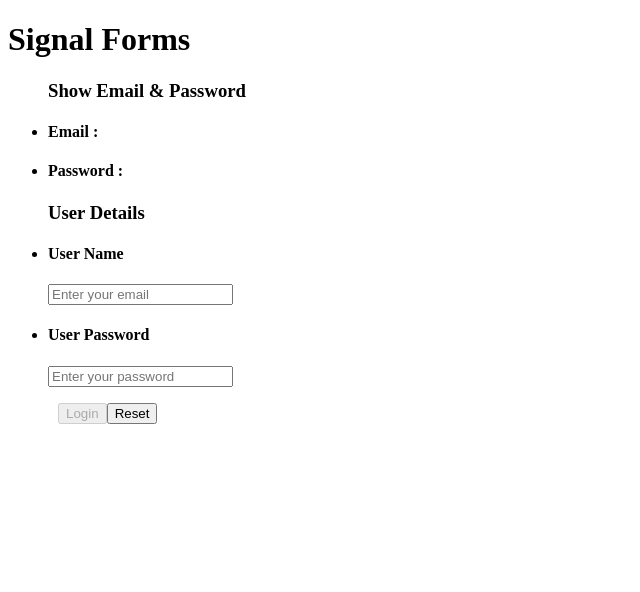
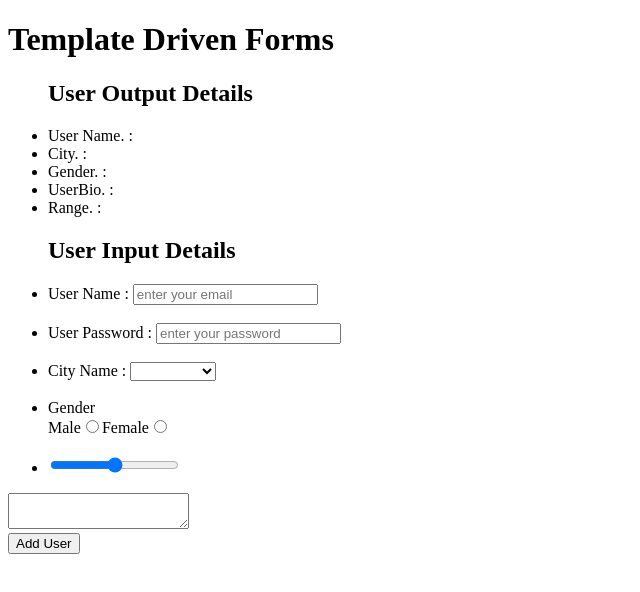
Before and after one commit to razaaamir365/Basic-Reactive-Forms-Project-Angular, an Angular app: page / in a window 1280 px wide. Shown: the top 592 px of the page, without its empty margins (0-640 px from the left). Built offline with nearby package versions, Linux system fonts and the light colour scheme.

Commit message:
add template driven forms

```diff
--- a/src/app/app.html
+++ b/src/app/app.html
@@ -1,4 +1,5 @@
 
 <!-- <app-reactive-form></app-reactive-form> -->
 <!-- <app-group-forms></app-group-forms> -->
-<app-signal-forms></app-signal-forms>
+<!-- <app-signal-forms></app-signal-forms> -->
+ <app-template-driven-forms></app-template-driven-forms>
--- a/src/app/app.ts
+++ b/src/app/app.ts
@@ -2,16 +2,15 @@ import { Component, signal } from '@angular/core';
 import { ReactiveForm } from './reactive-form/reactive-form';
 import { GroupForms } from './group-forms/group-forms';
 import { SignalForms } from './signal-forms/signal-forms';
+import { TemplateDrivenForms } from './template-driven-forms/template-driven-forms';
 
 @Component({
   selector: 'app-root',
-  imports: [SignalForms],
+  imports: [TemplateDrivenForms],
+  // imports: [SignalForms],
   // imports: [GroupForms],
   // imports: [ReactiveForm],
   templateUrl: './app.html',
   styleUrl: './app.css'
 })
-export class App {
-  protected readonly title = signal('my-angular-app');
-
-}
+export class App {}
--- /dev/null
+++ b/src/app/template-driven-forms/template-driven-forms.html
@@ -0,0 +1,54 @@
+<h1>Template Driven Forms</h1>
+
+<ul>
+    <h2>User Output Details </h2>
+    <li>User Name. : {{userDetails.userName}}</li>
+    <li>City. : {{userDetails.city}}</li>
+    <li>Gender. : {{userDetails.gender}}</li>
+    <li>UserBio. : {{userDetails.userBio}}</li>
+    <li>Range. : {{userDetails.range}}</li>
+</ul>
+
+<form #userForm="ngForm" (ngSubmit)="addUser(userForm)">
+    <ul>
+        <h2>User Input Details</h2>
+        <li>
+            <label for="">User Name : </label>
+            <input type="text" name="userName" placeholder="enter your email" ngModel>
+        </li>
+        <br>
+        <li>
+            <label for="">User Password : </label>
+            <input type="password" name="password" placeholder="enter your password" ngModel>
+        </li>
+        <br>
+        <li>
+            <label for="city">City Name : </label>
+            <select name="city" id="" ngModel >
+                <option value="select_city">Select City</option>
+                <option value="faridabad">Faridabad</option>
+                <option value="gurgaon">Gurgaon</option>
+                <option value="new_delhi">New Delhi</option>
+            </select>
+        </li>
+        <br>
+
+        <li>
+            <label>Gender</label>
+            <div name="gender" id="">
+                <label for="male">Male</label>
+                <input type="radio" name="gender" value="male" ngModel/>
+                <label for="female">Female</label>
+                <input type="radio" name="gender" value="female" ngModel/>
+            </div>
+        </li>
+        <br>
+        <li>
+            <input type="range" name="range" ngModel/>
+        </li>
+    </ul>
+
+    <textarea name="userBio" id="" ngModel></textarea>
+    <br>
+    <button type="submit">Add User</button>
+</form>
--- /dev/null
+++ b/src/app/template-driven-forms/template-driven-forms.ts
@@ -0,0 +1,19 @@
+import { CommonModule } from '@angular/common';
+import { Component } from '@angular/core';
+import { FormsModule, NgForm } from '@angular/forms';
+
+@Component({
+  selector: 'app-template-driven-forms',
+  imports: [FormsModule,CommonModule],
+  templateUrl: './template-driven-forms.html',
+  styleUrl: './template-driven-forms.css',
+})
+export class TemplateDrivenForms {
+
+  userDetails:any = {}
+  addUser(data:NgForm){
+    console.log("data submitted");
+    console.log(data.value);
+    this.userDetails=data.value
+  }
+}
```
Also changed, not shown: src/app/template-driven-forms/template-driven-forms.css (added), 1 other file (tests, documents, lock files or other folders).
